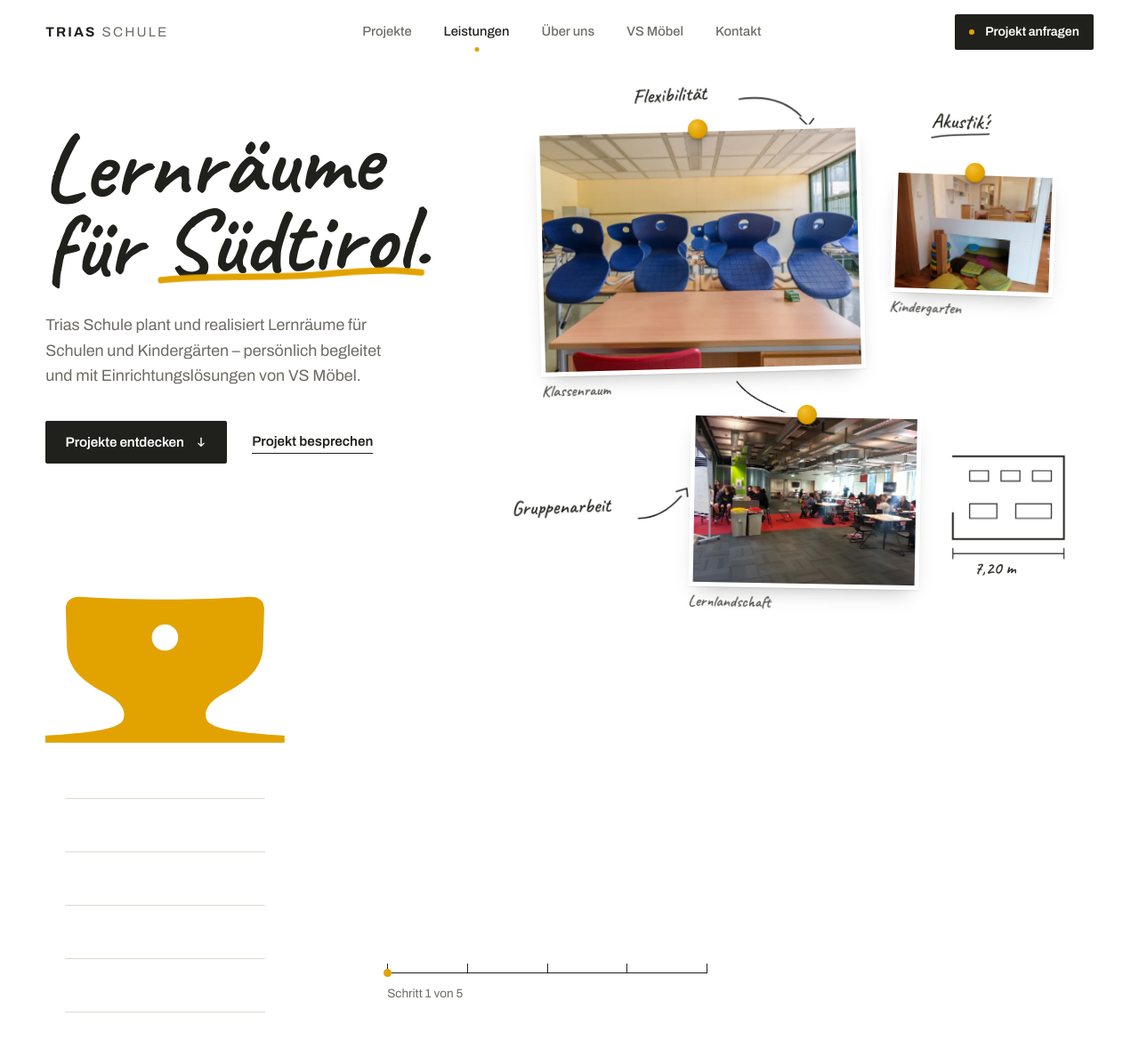
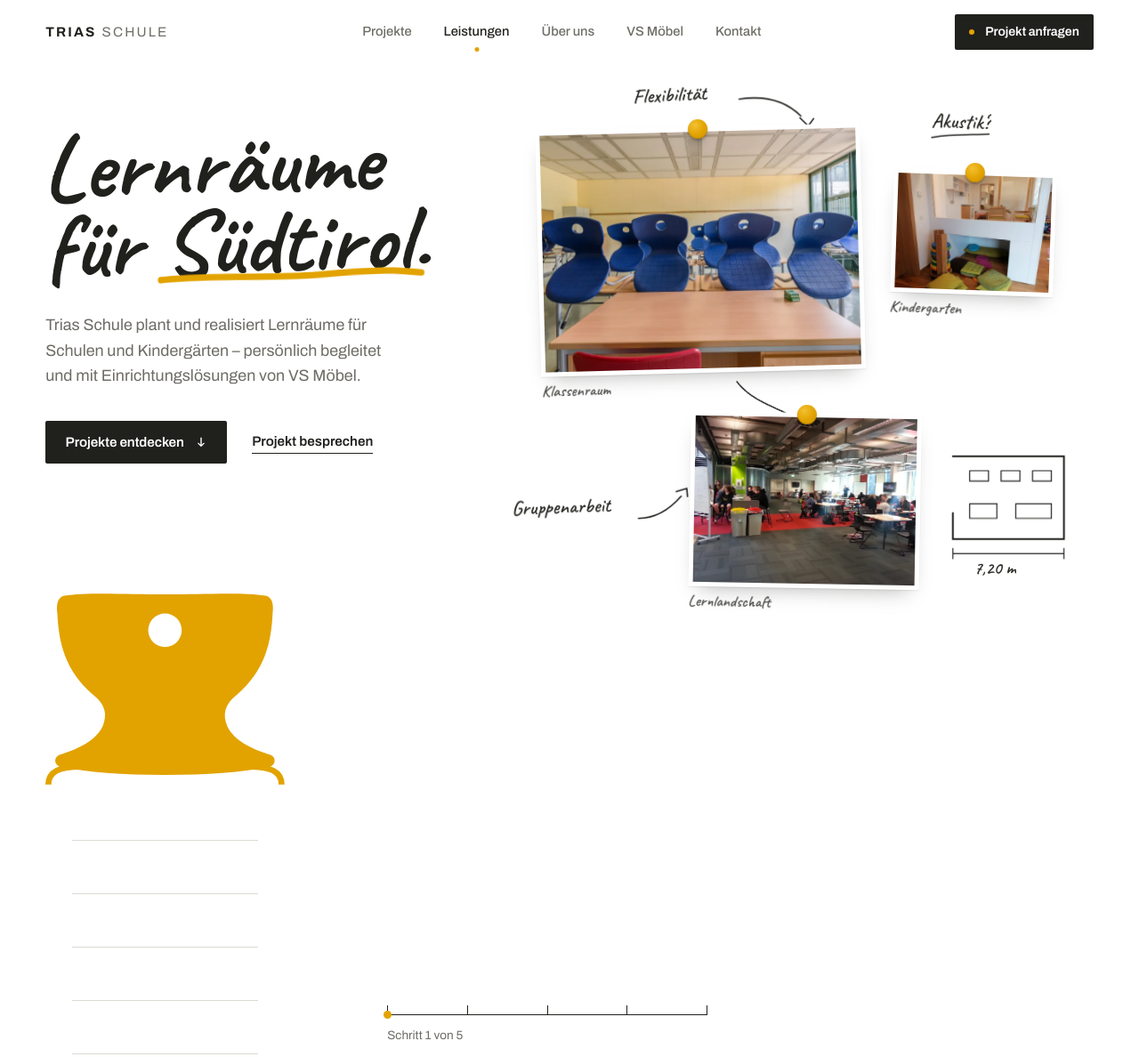
Before and after one commit to HofDa/simon-schule, an Astro site: page / in a window 1280 px wide. Shown: the top 1188 px of the page at 89% size. Built offline with nearby package versions, Linux system fonts and the light colour scheme; Astro itself is replaced by a stand-in of ours.

Commit message:
ui refinement 7

```diff
--- a/DESIGN.md
+++ b/DESIGN.md
@@ -100,7 +100,7 @@ components:
 
 ## Overview
 
-The site reads as one continuous architectural drawing. It opens on a physical whiteboard with pinned photos and marker notes. An abstract, flat ginstergelb PantoSwing silhouette (backrest with grip slot) rises from the bottom of the hero; below it, the seat's front edge carries the services list and its left corner continues as a single ginstergelb leg down the column; the steps are marked with hand-drawn marker arrows. The chair's width is the column width. A single 1.5px ink line, drawn by scrolling, then crosses the page, lays down the title "Unsere Projekte" and turns 90° into a lane that runs down the side of the projects. It ends as a dimension line above the full-width project. The interface itself stays white and quiet; colour comes from photographs, the chair, the stools and a few ginstergelb points.
+The site reads as one continuous architectural drawing. It opens on a physical whiteboard with pinned photos and marker notes. A flat ginstergelb PantoSwing (front view: shell with round grip hole, seat, two tubular legs without crossbar) spins in last at the bottom of the hero; below it, the seat's front edge carries the services list and its two legs continue as ginstergelb lines down the column, with the list between them; the steps are marked with hand-drawn marker arrows. The chair's width is the column width. A single 1.5px ink line, drawn by scrolling, then crosses the page, lays down the title "Unsere Projekte" and turns 90° into a lane that runs down the side of the projects. It ends as a dimension line above the full-width project. The interface itself stays white and quiet; colour comes from photographs, the chair, the stools and a few ginstergelb points.
 
 Key characteristics: generous white space, hairline structure instead of containers, technical-drawing vocabulary (end ticks, right-angle marks, axis lines), handwriting only as annotation, and motion scrubbed by scroll rather than played on a timer.
 
@@ -116,7 +116,7 @@ Key characteristics: generous white space, hairline structure instead of contain
 - **Paper** `#ffffff`: page ground. **Warm** `#f6f5f0`: footer. **Surface** `#f2f1ec`: photo and portrait placeholders. **Line** `#dddad1`: hairline dividers. **Muted** `#6e6c65`: secondary text (≥4.5:1 on paper). **Pending text** `#86837a`: quotes that are still placeholders (large text only).
 
 ### Named Rules
-- **The Rare Yellow Rule.** Ginstergelb marks objects, points and the one drawn route (chair, leg, line), never fills a region. At most one ginstergelb button on screen; the conversion CTA owns it.
+- **The Rare Yellow Rule.** Ginstergelb marks objects, points and the one drawn route (chair, legs, line), never fills a region. At most one ginstergelb button on screen; the conversion CTA owns it.
 - **The Honest Blank Rule.** An unconfirmed fact renders as a dashed-underlined `.open-fact`, and a placeholder project carries "Beispielprojekt · Platzhalter". Never fill a gap with invented names, numbers or quotes.
 
 ## Typography
@@ -161,7 +161,7 @@ Underline-only fields. The underline turns ink on focus and ginstergelb on keybo
 Wordmark "TRIAS SCHULE" (bold / regular, tracked 0.14em), five links with a ginstergelb dot marking the current section, and a small ink "Projekt anfragen" button. On mobile, a full-height white sheet with large links.
 
 ### Signature: Drawn Line
-A 4px ginstergelb SVG route, `stroke-dashoffset` scrubbed by scroll, with ink nodes (start point and moving head). It comes down from the chair's single leg, runs along the bottom of the pinned stage revealing "Unsere Projekte", and turns 90° up at the right edge (ink right-angle mark in the inner corner). While it climbs, the projects travel downward through the frame it draws, so scrolling on feels like moving up the plan. Mobile and reduced motion show the U-shaped line with the title and the projects stacked below.
+A 4px ginstergelb SVG route, `stroke-dashoffset` scrubbed by scroll, with ink nodes (start point and moving head). It comes down from the chair's left leg, runs along the bottom of the pinned stage revealing "Unsere Projekte", and turns 90° up at the right edge (ink right-angle mark in the inner corner). While it climbs, the projects travel downward through the frame it draws, so scrolling on feels like moving up the plan. Mobile and reduced motion show the U-shaped line with the title and the projects stacked below.
 
 ### Signature: Whiteboard
 A frame, a surface with a noise texture and a faint sheen, prints held by magnets (rotated ±1–2°), marker notes and arrows drawn on load, and a marker tray.
--- a/src/components/ServicesStory.astro
+++ b/src/components/ServicesStory.astro
@@ -27,9 +27,10 @@ const arrows = [
           <PantoSwingSilhouette class="chair block w-full" />
         </div>
 
-        <!-- the seat's left front corner continues as the chair's single leg, drawn down the column -->
+        <!-- the chair's two legs continue down the column; the list sits between them -->
         <div class="steps-cell relative">
           <span class="axis" data-axis aria-hidden="true"></span>
+          <span class="axis axis-r" aria-hidden="true"></span>
           <ol class="steps" data-steps>
             {services.map((s, i) => (
               <li class="step" data-step>
@@ -182,7 +183,7 @@ const arrows = [
     .steps-cell { grid-column: 1; grid-row: 2 / 4; }
     .intro-cell { grid-column: 2; grid-row: 2; align-self: start; order: 0; margin-bottom: 0; padding-top: 6px; }
     .detail-cell { grid-column: 2; grid-row: 3; align-self: start; padding-top: 28px; }
-    .steps { margin-top: 0; padding: 4px 22px 0; }
+    .steps { margin-top: 0; padding: 4px 30px 0; }
     .step:first-child { border-top: 0; }
     .step { padding: 16px 0 18px; }
     .step-text { margin-left: 44px; font-size: 0.92rem; }
@@ -194,16 +195,19 @@ const arrows = [
       left: 0;
       top: 0;
       bottom: 0;
-      width: 4px;
+      width: calc(var(--col-w) * 0.025); /* same as the tube in PantoSwingSilhouette (10 of 400 units) */
       background: var(--color-ginster);
       transform-origin: top;
       transform: scaleY(var(--axis, 1));
     }
+    .axis-r { left: auto; right: 0; }
   }
 
   /* scrubbed desktop sequence (class set by the scene when it is active) */
   .services.is-scrub { height: calc(var(--stick-h, 100vh) + 170vh); }
   .services.is-scrub .services-stick { position: sticky; top: var(--stick-top, 0px); }
+  /* keep the pinned block short enough that the whole chair stays below the navbar */
+  .services.is-scrub .services-grid { padding-bottom: 24px; }
   .services.is-scrub .step-title-text {
     clip-path: inset(-12% calc((1 - var(--t, 1)) * 100%) -12% 0);
   }
@@ -234,7 +238,7 @@ const arrows = [
      it slides in from the left while spinning on its own axis and comes to rest facing forward. */
   @media (prefers-reduced-motion: no-preference) and (min-width: 1024px) {
     :global(html.js) .chair-cell {
-      animation: chair-in 1700ms cubic-bezier(0.22, 0.8, 0.26, 1) both;
+      animation: chair-in 2200ms cubic-bezier(0.22, 0.8, 0.26, 1) both;
       animation-delay: var(--t-chair, 4.5s);
     }
   }
--- a/src/components/art/PantoSwingSilhouette.astro
+++ b/src/components/art/PantoSwingSilhouette.astro
@@ -1,9 +1,10 @@
 ---
 /**
- * Abstract front silhouette of the VS PantoSwing shell: broad, almost flat top
- * with the round grip hole, a narrow waist and the seat flaring out to a straight front edge.
- * The front edge is drawn flush with the bottom of the viewBox so the
- * Leistungen column can continue it as plan lines.
+ * Flat front view of the VS PantoSwing in ginstergelb: wide shell with the
+ * round grip hole, narrow waist, seat with a curved front edge, and the two
+ * tubular legs bending out from under the seat (no crossbar). The legs end
+ * vertically at the bottom edge of the viewBox (centred on x = 5 and x = 395,
+ * 10 units wide) so the Leistungen column can continue them as lines.
  */
 interface Props {
   class?: string;
@@ -11,23 +12,29 @@ interface Props {
 const { class: className = '' } = Astro.props;
 ---
 
-<svg class={className} viewBox="0 0 400 260" role="img" aria-label="Silhouette eines ginstergelben PantoSwing-Schulstuhls von VS">
+<svg class={className} viewBox="0 0 400 330" role="img" aria-label="Ginstergelber PantoSwing-Schulstuhl von VS, Vorderansicht">
+  <g fill="none" stroke="#E2A300" stroke-width="10" stroke-linecap="butt">
+    <path d="M60 300 C24 300 5 308 5 330" />
+    <path d="M340 300 C376 300 395 308 395 330" />
+  </g>
   <path
     fill="#E2A300"
     fill-rule="evenodd"
-    d="M60 16
-       C140 22 260 22 340 16
-       C356 15 366 22 366 36
-       L364 100
-       C362 140 332 160 302 176
-       C274 190 264 206 270 222
-       C278 238 330 244 400 248
-       L400 260 L0 260 L0 248
-       C70 244 122 238 130 222
-       C136 206 126 190 98 176
-       C68 160 38 140 36 100
-       L34 36
-       C34 22 44 15 60 16 Z
-       M222 84 A22 22 0 1 0 178 84 A22 22 0 1 0 222 84 Z"
+    d="M200 12
+       C260 12 330 8 368 14
+       C380 16 382 30 380 44
+       C378 90 368 140 320 180
+       C300 196 296 212 304 232
+       C316 258 350 272 376 280
+       C386 284 386 296 376 300
+       C330 310 270 314 200 314
+       C130 314 70 310 24 300
+       C14 296 14 284 24 280
+       C50 272 84 258 96 232
+       C104 212 100 196 80 180
+       C32 140 22 90 20 44
+       C18 30 20 16 32 14
+       C70 8 140 12 200 12 Z
+       M228 72 A28 28 0 1 0 172 72 A28 28 0 1 0 228 72 Z"
   />
 </svg>
```
